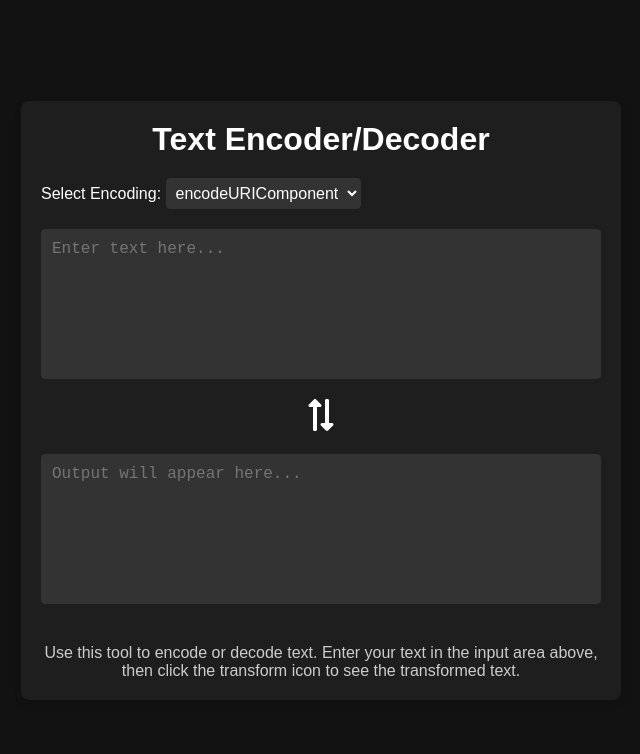
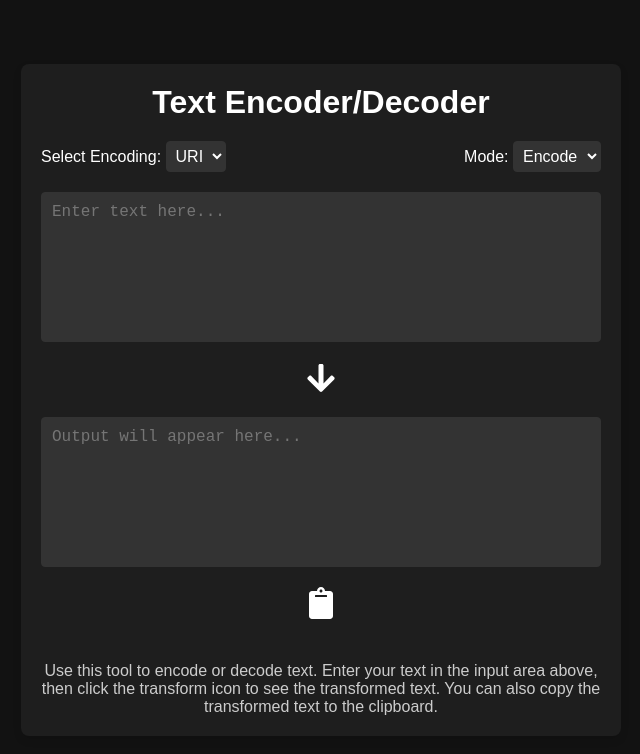
Before and after one commit to jhh78/document-assistance, a Next.js app: page /converter in a window 1280 px wide. Shown: the top 754 px of the page, without its empty margins (319-959 px from the left). Built offline with nearby package versions, Linux system fonts and the light colour scheme.

Commit message:
기본 코드 뼈대 작성

```diff
--- a/app/converter/page.module.css
+++ b/app/converter/page.module.css
@@ -27,13 +27,23 @@
   color: #ffffff; /* 제목 텍스트 색상을 흰색으로 설정 */
 }
 
-.encodingSelector {
+.selectorContainer {
+  display: flex;
+  justify-content: space-between;
+  width: 100%;
   margin-bottom: 20px;
-  text-align: left;
-  width: 100%;
 }
 
-.encodingDropdown {
+.encodingSelector {
+  text-align: left;
+}
+
+.modeSelector {
+  text-align: left;
+}
+
+.encodingDropdown,
+.modeDropdown {
   padding: 5px;
   font-size: 1rem;
   border-radius: 4px;
@@ -73,7 +83,17 @@
 .transformIcon {
   font-size: 2rem;
   color: #ffffff; /* 아이콘 색상을 흰색으로 설정 */
-  rotate: 90deg;
+}
+
+.copyButton {
+  background: none;
+  border: none;
+  cursor: pointer;
+}
+
+.copyIcon {
+  font-size: 2rem;
+  color: #ffffff; /* 아이콘 색상을 흰색으로 설정 */
 }
 
 .description {
--- a/component/converter/Converter.tsx
+++ b/component/converter/Converter.tsx
@@ -1,21 +1,23 @@
 "use client";
 import React, { useRef } from "react";
-import { FaExchangeAlt } from "react-icons/fa";
+import { FaArrowDown, FaClipboard } from "react-icons/fa";
 import styles from "@/app/converter/page.module.css";
+import { ENCODING_TYPES, processURI } from "@/services/converterService";
 
 const Converter = () => {
   const inputTextRef = useRef<HTMLTextAreaElement>(null);
   const outputTextRef = useRef<HTMLTextAreaElement>(null);
-  const encodingRef = useRef("encodeURIComponent");
+  const encodingRef = useRef(ENCODING_TYPES.ENCODE_URI);
+  const isEncodingRef = useRef(true);
 
   const handleTransform = () => {
-    if (inputTextRef.current) {
-      const inputText = inputTextRef.current.value;
-      if (encodingRef.current === "encodeURIComponent") {
-        outputTextRef.current!.value = encodeURIComponent(inputText);
-      } else if (encodingRef.current === "encodeURI") {
-        outputTextRef.current!.value = encodeURI(inputText);
-      }
+    if (!outputTextRef.current || !inputTextRef.current) return;
+
+    if (encodingRef.current === ENCODING_TYPES.ENCODE_URI) {
+      outputTextRef.current.value = processURI(
+        inputTextRef.current.value,
+        isEncodingRef.current
+      );
     }
   };
 
@@ -26,10 +28,26 @@ const Converter = () => {
     encodingRef.current = event.target.value;
   };
 
+  const handleModeChange = (event: React.ChangeEvent<HTMLSelectElement>) => {
+    isEncodingRef.current = event.target.value === "encode";
+  };
+
+  const handleCopyToClipboard = async () => {
+    if (outputTextRef.current) {
+      try {
+        await navigator.clipboard.writeText(outputTextRef.current.value);
+        alert("Text copied to clipboard!");
+      } catch {
+        alert("Failed to copy text to clipboard.");
+      }
+    }
+  };
+
   return (
     <div className={styles.page}>
       <div className={styles.converterContainer}>
         <h1 className={styles.title}>Text Encoder/Decoder</h1>
+        <div className={styles.selectorContainer}>
           <div className={styles.encodingSelector}>
             <label htmlFor="encoding">Select Encoding: </label>
             <select
@@ -38,9 +56,25 @@ const Converter = () => {
               onChange={handleEncodingChange}
               className={styles.encodingDropdown}
             >
-            <option value="encodeURIComponent">encodeURIComponent</option>
-            <option value="encodeURI">encodeURI</option>
+              {Object.entries(ENCODING_TYPES).map(([key, value]) => (
+                <option key={key} value={value}>
+                  {value}
+                </option>
+              ))}
             </select>
+          </div>
+          <div className={styles.modeSelector}>
+            <label htmlFor="mode">Mode: </label>
+            <select
+              id="mode"
+              defaultValue="encode"
+              onChange={handleModeChange}
+              className={styles.modeDropdown}
+            >
+              <option value="encode">Encode</option>
+              <option value="decode">Decode</option>
+            </select>
+          </div>
         </div>
         <textarea
           ref={inputTextRef}
@@ -49,7 +83,7 @@ const Converter = () => {
         />
         <div className={styles.iconContainer}>
           <button className={styles.transformButton} onClick={handleTransform}>
-            <FaExchangeAlt className={styles.transformIcon} />
+            <FaArrowDown className={styles.transformIcon} />
           </button>
         </div>
         <textarea
@@ -58,9 +92,15 @@ const Converter = () => {
           readOnly
           placeholder="Output will appear here..."
         />
+        <div className={styles.iconContainer}>
+          <button className={styles.copyButton} onClick={handleCopyToClipboard}>
+            <FaClipboard className={styles.copyIcon} />
+          </button>
+        </div>
         <p className={styles.description}>
           Use this tool to encode or decode text. Enter your text in the input
           area above, then click the transform icon to see the transformed text.
+          You can also copy the transformed text to the clipboard.
         </p>
       </div>
     </div>
--- a/package.json
+++ b/package.json
@@ -28,7 +28,7 @@
     "@types/react-dom": "^19",
     "eslint": "^9",
     "eslint-config-next": "15.1.7",
-    "typescript": "^5"
+    "typescript": "^5.8.2"
   },
   "packageManager": "yarn@4.6.0"
 }
--- /dev/null
+++ b/services/converterService.ts
@@ -0,0 +1,7 @@
+export const ENCODING_TYPES = {
+  ENCODE_URI: "URI",
+};
+
+export const processURI = (text: string, isEncoding: boolean) => {
+  return isEncoding ? encodeURI(text) : decodeURI(text);
+};
```
Also changed, not shown: 1 other file (tests, documents, lock files or other folders). Lines whose indentation alone changed are shown as unchanged.
